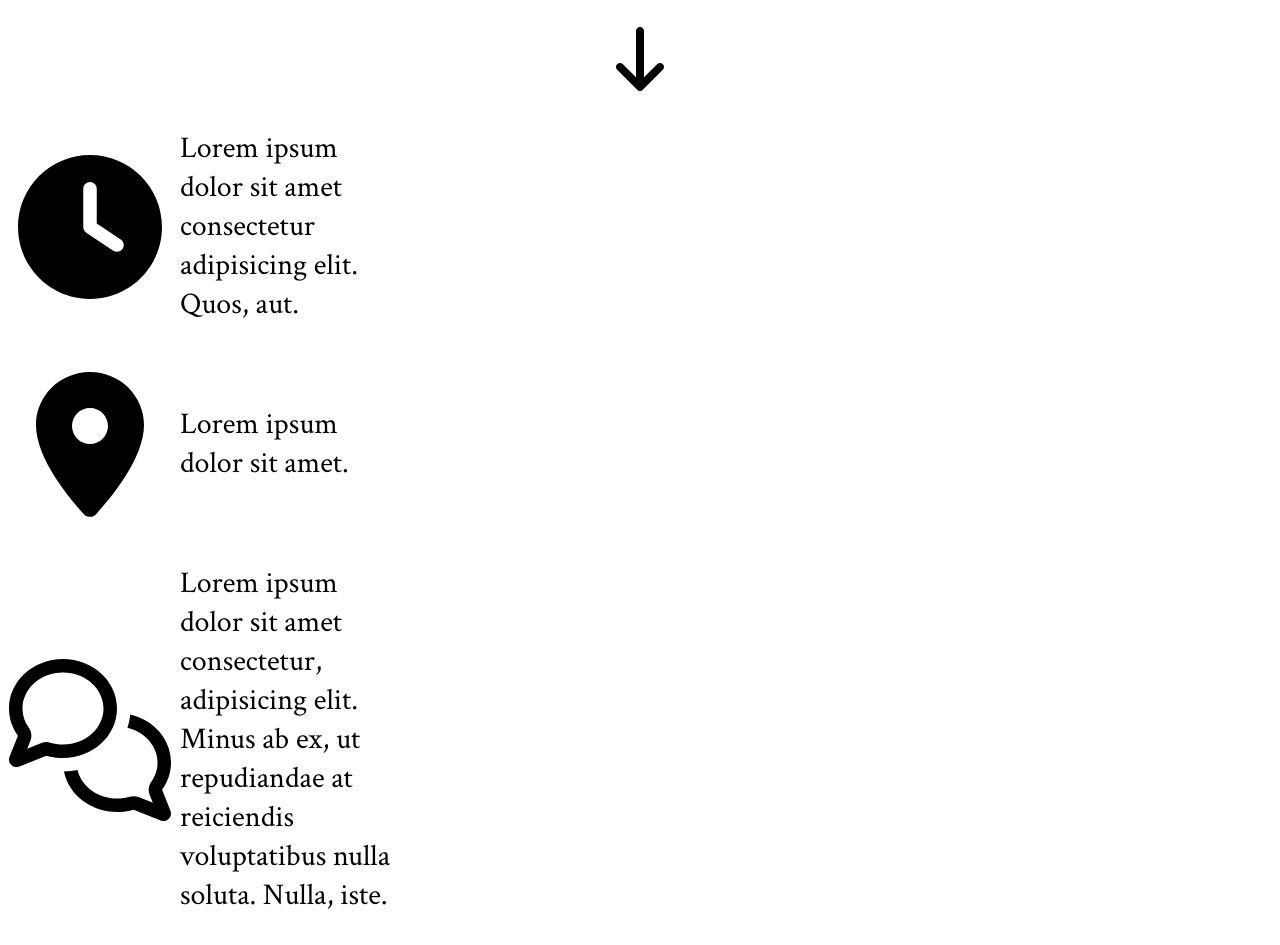
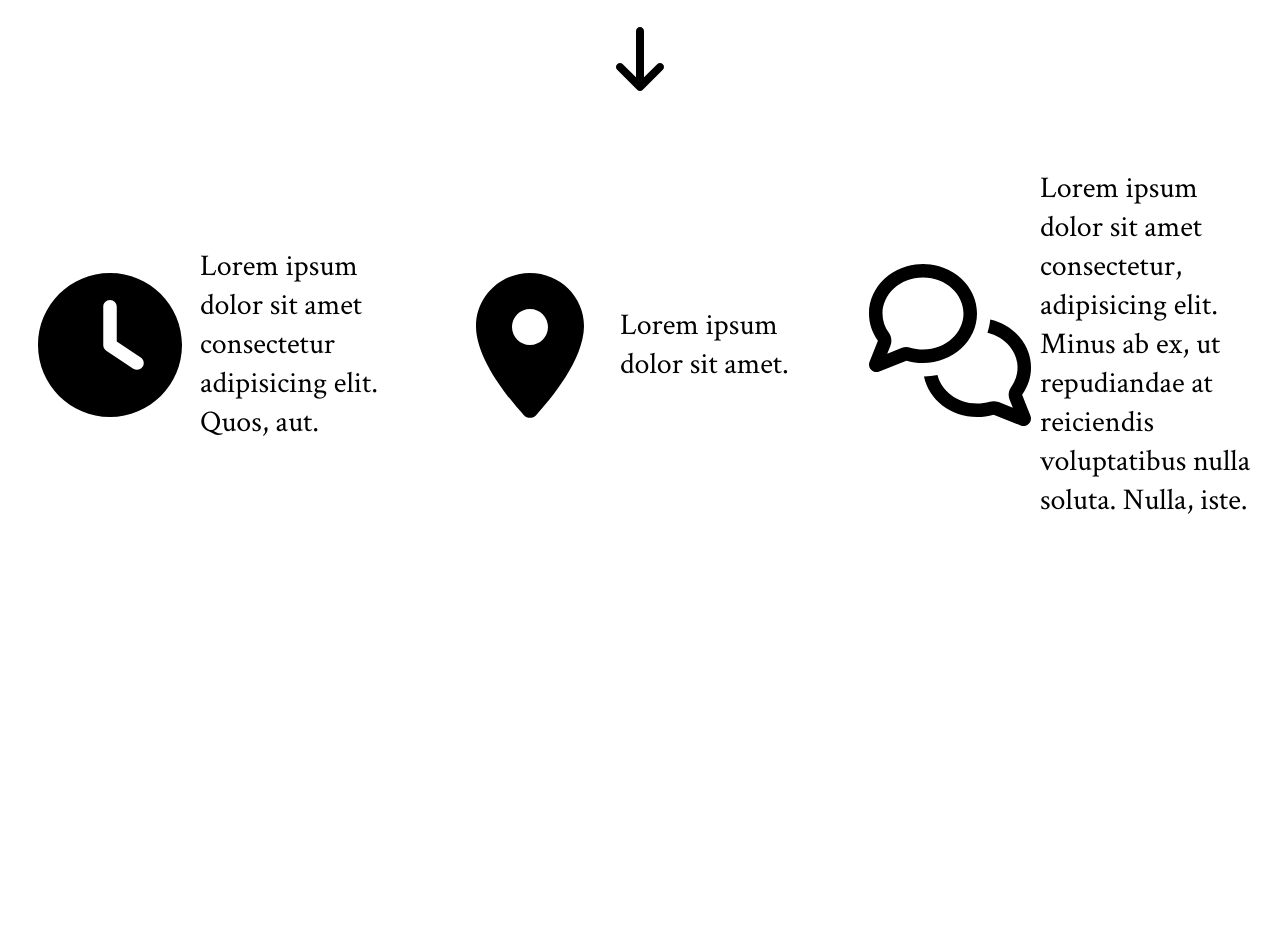
Before and after one commit to Alva-projects/assignment-animation, a plain HTML site: page index.html in a window 1280 px wide. Shown: the part 498-1443 px from the top of the page. After the commit the page ends 1148 px from the top, so only its background shows below. Drawn offline with Linux system fonts and the light colour scheme.

Commit message:
Update index.css
container bot adjusted

```diff
--- a/css/index.css
+++ b/css/index.css
@@ -69,6 +69,17 @@ p {
     max-width: 180px;
     width: 100%;
 }
+.container-bot {
+    margin-top: 40px;
+    margin-bottom: 100px;
+    padding-top: 0px;
+    display: flex;
+    justify-content: space-evenly;
+}
+.bot-text {
+    font-size: 30px;
+    width: 100%;
+}
 .crimson-text-bold {
   font-family: "Crimson Text", serif;
   font-weight: 700;
```
